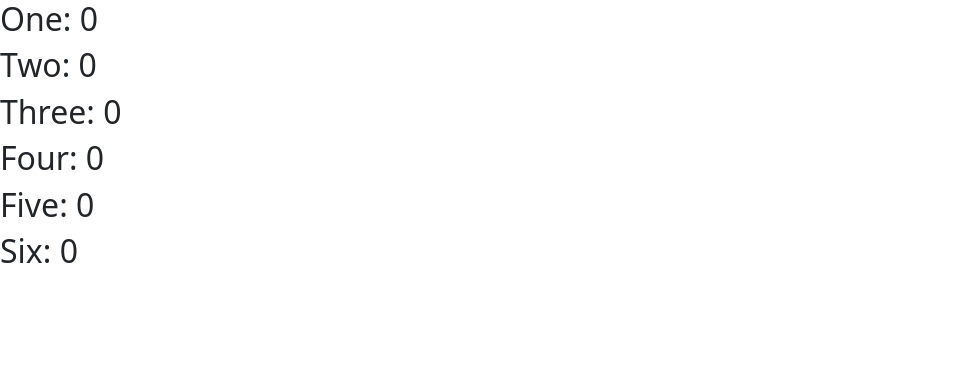
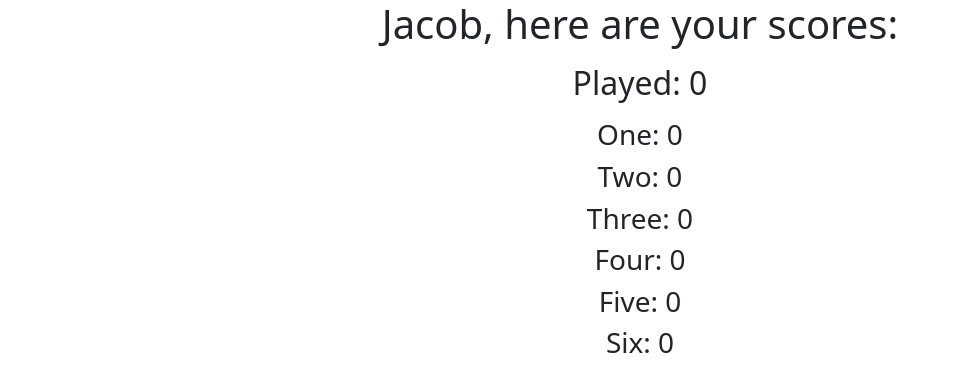
Before and after one commit to jacobkepford/WordleTracker, a Next.js app: page /userscore/1 in a window 1280 px wide. Shown: the top 392 px of the page, without its empty margins (0-959 px from the left). Built offline with nearby package versions, Linux system fonts and the light colour scheme; no server answers; the database is empty.

Commit message:
Added additional data points to user score page

```diff
--- a/api/GetUserScores.ts
+++ b/api/GetUserScores.ts
@@ -11,7 +11,8 @@ export type UserScore = {
     "Three": number,
     "Four":  number,
     "Five":  number,
-    "Six": number
+    "Six": number,
+    "Total": number,
 }
 
 const GetUserScores = async (userID: number) => {
@@ -24,7 +25,8 @@ const GetUserScores = async (userID: number) => {
         "Three": 0,
         "Four": 0,
         "Five": 0,
-        "Six": 0
+        "Six": 0,
+        "Total": 0
     };
 
     data.score.forEach((score: ScoreData) => {
@@ -49,6 +51,7 @@ const GetUserScores = async (userID: number) => {
                 break;
         }
     });
+    scoreData.Total = data.score.length;
     return scoreData;
 }
 
--- a/pages/userscore/[id].tsx
+++ b/pages/userscore/[id].tsx
@@ -7,14 +7,18 @@ type UserScoreProps = {
 
 const UserScore = ({ scores }: UserScoreProps) => {
   return (
-    <div>
-      <h2>{`One: ${scores.One}`}</h2>
-      <h2>{`Two: ${scores.Two}`}</h2>
-      <h2>{`Three: ${scores.Three}`}</h2>
-      <h2>{`Four: ${scores.Four}`}</h2>
-      <h2>{`Five: ${scores.Five}`}</h2>
-      <h2>{`Six: ${scores.Six}`}</h2>
-    </div>
+    <>
+      <div className="text-center">
+        <h1 className="mb-3">Jacob, here are your scores:</h1>
+        <h2 className="mb-3">{`Played: ${scores.Total}`}</h2>
+        <h3>{`One: ${scores.One}`}</h3>
+        <h3>{`Two: ${scores.Two}`}</h3>
+        <h3>{`Three: ${scores.Three}`}</h3>
+        <h3>{`Four: ${scores.Four}`}</h3>
+        <h3>{`Five: ${scores.Five}`}</h3>
+        <h3>{`Six: ${scores.Six}`}</h3>
+      </div>
+    </>
   );
 };
 
```
